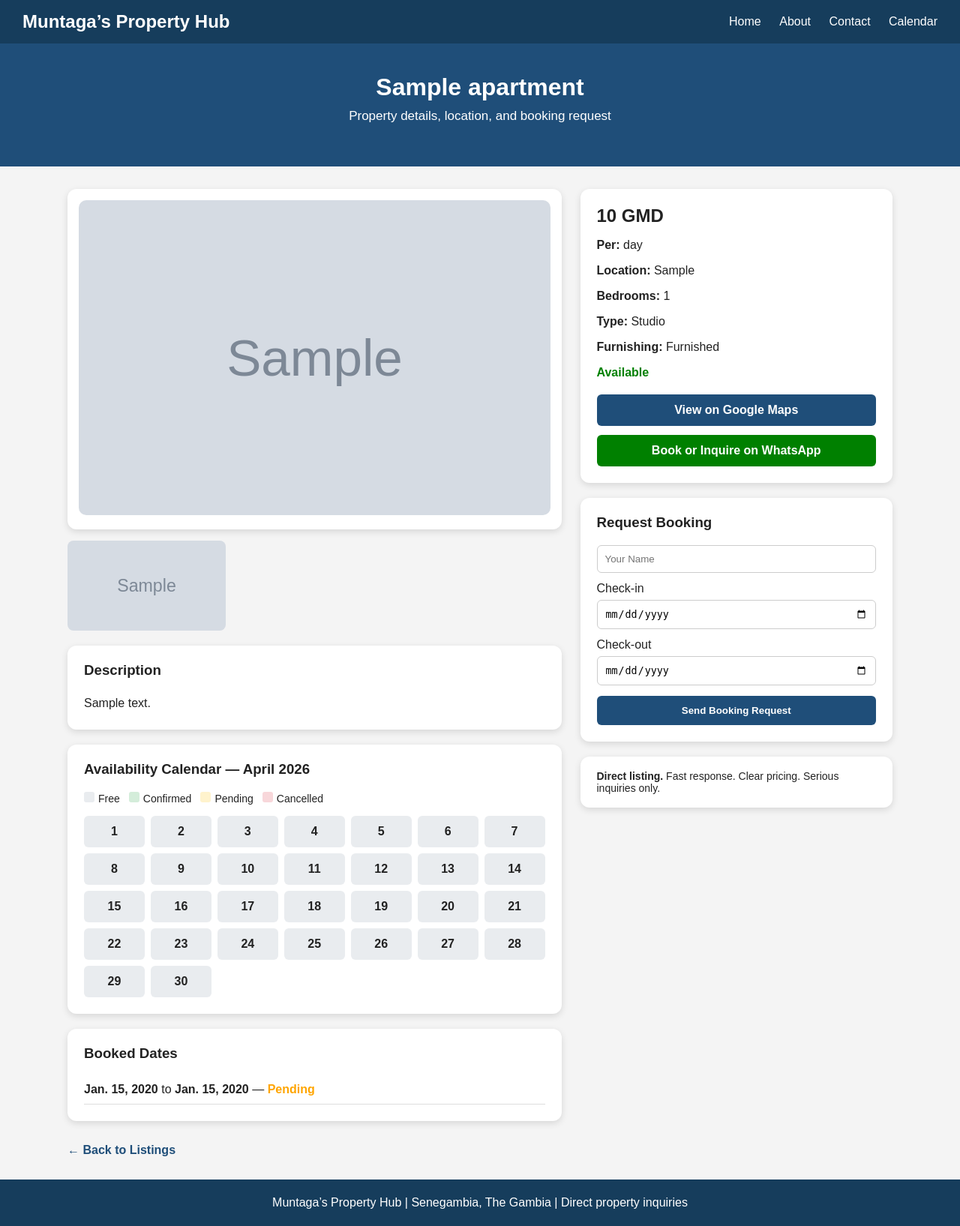
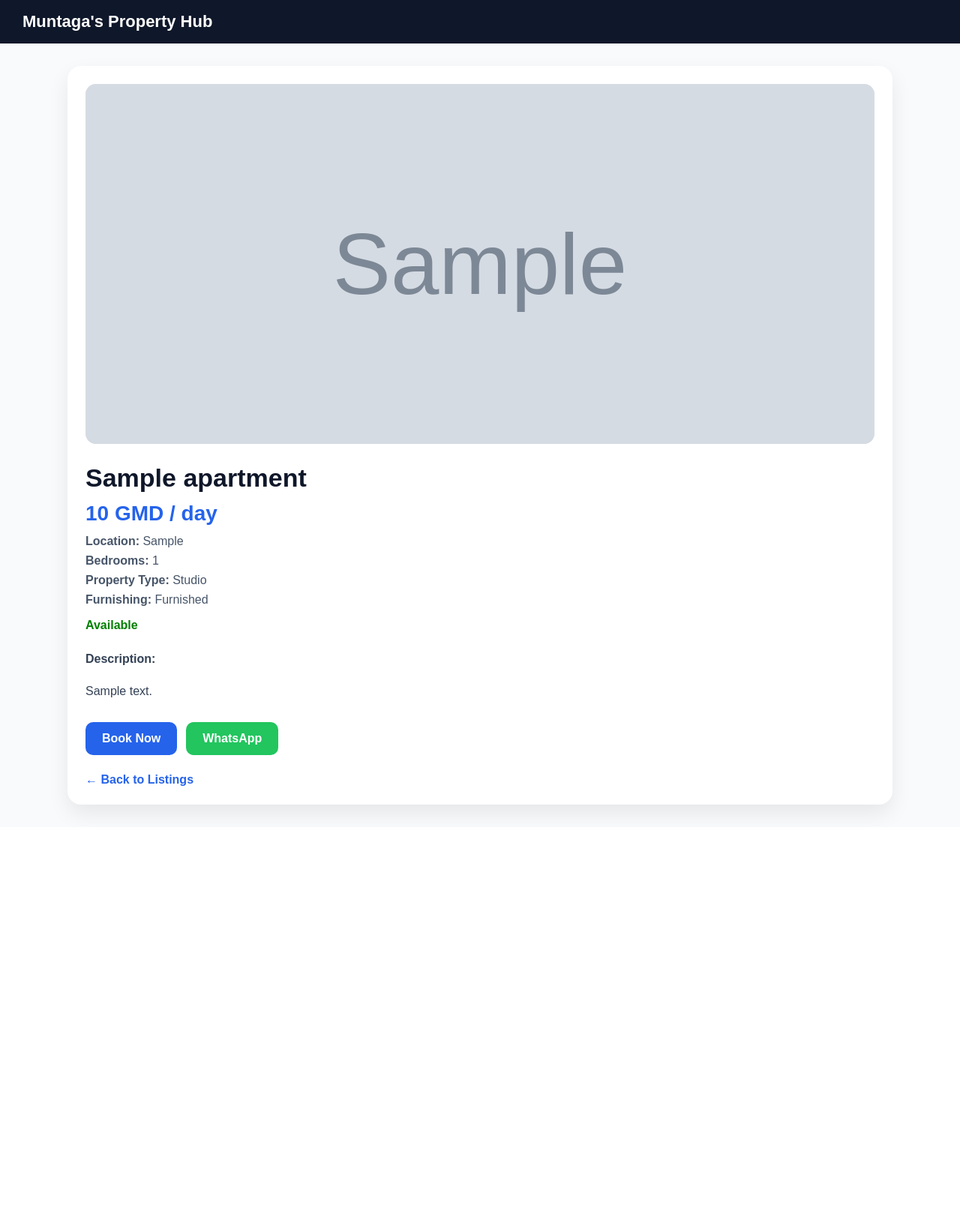
Before and after one commit to muntaga33/apartment-site, a Django app: page /apartment/1/ in a window 1280 px wide. Shown: the whole page at 75% size. After the commit the page ends 1092 px from the top, so only its background shows below. Run offline with Django 5.2, Linux system fonts and the light colour scheme; tables that the repository leaves empty hold one stand-in row (values such as "Sample post"); grey boxes marked "Sample" are stand-in pictures.

Commit message:
premium detail page

```diff
--- a/properties/templates/properties/apartment_detail.html
+++ b/properties/templates/properties/apartment_detail.html
@@ -1,181 +1,170 @@
+{% load static %}
 <!DOCTYPE html>
 <html>
 <head>
-    <title>Muntaga’s Property Hub</title>
+    <title>{{ apartment.title }}</title>
+    <meta name="viewport" content="width=device-width, initial-scale=1.0">
+
+    <style>
+        body {
+            font-family: Arial, sans-serif;
+            margin: 0;
+            background: #f8fafc;
+            color: #0f172a;
+        }
+
+        .navbar {
+            background: #0f172a;
+            color: white;
+            padding: 16px 30px;
+            font-size: 22px;
+            font-weight: bold;
+        }
+
+        .container {
+            width: 90%;
+            max-width: 1100px;
+            margin: 30px auto;
+        }
+
+        .card {
+            background: white;
+            border-radius: 18px;
+            padding: 24px;
+            box-shadow: 0 12px 28px rgba(0,0,0,0.08);
+        }
+
+        .property-image {
+            width: 100%;
+            max-height: 480px;
+            object-fit: cover;
+            border-radius: 14px;
+            margin-bottom: 22px;
+            background: #e2e8f0;
+        }
+
+        h1 {
+            margin-top: 0;
+            margin-bottom: 12px;
+            font-size: 34px;
+        }
+
+        .price {
+            font-size: 28px;
+            color: #2563eb;
+            font-weight: bold;
+            margin-bottom: 12px;
+        }
+
+        .meta {
+            color: #475569;
+            margin: 8px 0;
+            font-size: 16px;
+        }
+
+        .description {
+            margin-top: 22px;
+            line-height: 1.7;
+            color: #334155;
+        }
+
+        .status {
+            margin-top: 16px;
+            font-weight: bold;
+            font-size: 16px;
+        }
+
+        .available {
+            color: green;
+        }
+
+        .not-available {
+            color: red;
+        }
+
+        .buttons {
+            margin-top: 28px;
+            display: flex;
+            flex-wrap: wrap;
+            gap: 12px;
+        }
+
+        .btn {
+            display: inline-block;
+            padding: 13px 22px;
+            border-radius: 10px;
+            text-decoration: none;
+            font-weight: bold;
+        }
+
+        .btn-primary {
+            background: #2563eb;
+            color: white;
+        }
+
+        .btn-secondary {
+            background: #22c55e;
+            color: white;
+        }
+
+        .back-link {
+            display: inline-block;
+            margin-top: 24px;
+            color: #2563eb;
+            text-decoration: none;
+            font-weight: 600;
+        }
+    </style>
 </head>
-<body style="font-family: Arial, sans-serif; background-color: #f4f4f4; margin: 0; color: #222;">
 
-    <div style="background-color: #163d5c; color: white; padding: 15px 30px; display: flex; justify-content: space-between; align-items: center; flex-wrap: wrap;">
-        <div style="font-size: 24px; font-weight: bold;">Muntaga’s Property Hub</div>
-        <div>
-            <a href="/" style="color: white; text-decoration: none; margin-left: 20px;">Home</a>
-            <a href="/about/" style="color: white; text-decoration: none; margin-left: 20px;">About</a>
-            <a href="/contact/" style="color: white; text-decoration: none; margin-left: 20px;">Contact</a>
-            <a href="/calendar/" style="color: white; text-decoration: none; margin-left: 20px;">Calendar</a>
-        </div>
+<body>
+
+    <div class="navbar">
+        Muntaga's Property Hub
     </div>
 
-    <div style="background-color: #1f4e79; color: white; padding: 40px 20px; text-align: center;">
-        <h1 style="margin: 0;">{{ apartment.title }}</h1>
-        <p style="margin-top: 10px; font-size: 17px;">Property details, location, and booking request</p>
-    </div>
-
-    <div style="width: 90%; max-width: 1100px; margin: 30px auto; display: flex; flex-wrap: wrap; gap: 25px;">
-
-        <div style="flex: 1 1 58%; min-width: 320px;">
+    <div class="container">
+        <div class="card">
 
             {% if apartment.image %}
-                <div style="background: white; padding: 15px; border-radius: 12px; box-shadow: 0 3px 10px rgba(0,0,0,0.12);">
-                    <img src="{{ apartment.image.url }}" style="width:100%; height:420px; object-fit:cover; border-radius:10px;">
+                <img src="{{ apartment.image.url }}" alt="{{ apartment.title }}" class="property-image">
+            {% else %}
+                <div class="property-image"></div>
+            {% endif %}
+
+            <h1>{{ apartment.title }}</h1>
+
+            <div class="price">
+                {{ apartment.price }} {{ apartment.currency }} / {{ apartment.price_type }}
+            </div>
+
+            <p class="meta"><strong>Location:</strong> {{ apartment.location }}</p>
+            <p class="meta"><strong>Bedrooms:</strong> {{ apartment.bedrooms }}</p>
+            <p class="meta"><strong>Property Type:</strong> {{ apartment.get_property_type_display }}</p>
+            <p class="meta"><strong>Furnishing:</strong> {{ apartment.get_furnishing_display }}</p>
+
+            {% if apartment.available %}
+                <p class="status available">Available</p>
+            {% else %}
+                <p class="status not-available">Not Available</p>
+            {% endif %}
+
+            {% if apartment.description %}
+                <div class="description">
+                    <strong>Description:</strong>
+                    <p>{{ apartment.description }}</p>
                 </div>
             {% endif %}
 
-            {% if apartment.images.all %}
-                <div style="margin-top: 15px; display:flex; flex-wrap:wrap; gap:10px;">
-                    {% for img in apartment.images.all %}
-                        <img src="{{ img.image.url }}" style="width:32%; height:120px; object-fit:cover; border-radius:8px;">
-                    {% endfor %}
-                </div>
-            {% endif %}
-
-            <div style="margin-top: 20px; background: white; padding: 22px; border-radius: 12px; box-shadow: 0 3px 10px rgba(0,0,0,0.12);">
-                <h3 style="margin-top: 0;">Description</h3>
-                <p style="line-height: 1.7; margin-bottom: 0;">{{ apartment.description }}</p>
+            <div class="buttons">
+                <a href="#" class="btn btn-primary">Book Now</a>
+                <a href="https://wa.me/2207799703" class="btn btn-secondary">WhatsApp</a>
             </div>
 
-            <div style="margin-top: 20px; background: white; padding: 22px; border-radius: 12px; box-shadow: 0 3px 10px rgba(0,0,0,0.12);">
-                <h3 style="margin-top: 0;">Availability Calendar — {{ month_name }}</h3>
-
-                <div style="display:flex; gap:12px; flex-wrap:wrap; margin-bottom:15px; font-size:14px;">
-                    <span><span style="display:inline-block; width:14px; height:14px; background:#e9ecef; border-radius:3px; margin-right:5px;"></span>Free</span>
-                    <span><span style="display:inline-block; width:14px; height:14px; background:#d4edda; border-radius:3px; margin-right:5px;"></span>Confirmed</span>
-                    <span><span style="display:inline-block; width:14px; height:14px; background:#fff3cd; border-radius:3px; margin-right:5px;"></span>Pending</span>
-                    <span><span style="display:inline-block; width:14px; height:14px; background:#f8d7da; border-radius:3px; margin-right:5px;"></span>Cancelled</span>
-                </div>
-
-                <div style="display:grid; grid-template-columns: repeat(7, 1fr); gap:8px;">
-                    {% for item in calendar_days %}
-                        <div style="
-                            padding:12px;
-                            text-align:center;
-                            border-radius:6px;
-                            font-weight:bold;
-                            {% if item.status == 'confirmed' %}
-                                background:#d4edda;
-                            {% elif item.status == 'pending' %}
-                                background:#fff3cd;
-                            {% elif item.status == 'cancelled' %}
-                                background:#f8d7da;
-                            {% else %}
-                                background:#e9ecef;
-                            {% endif %}
-                        ">
-                            {{ item.day }}
-                        </div>
-                    {% endfor %}
-                </div>
-            </div>
-
-            <div style="margin-top: 20px; background: white; padding: 22px; border-radius: 12px; box-shadow: 0 3px 10px rgba(0,0,0,0.12);">
-                <h3 style="margin-top: 0;">Booked Dates</h3>
-
-                {% for booking in bookings %}
-                    <div style="padding: 10px 0; border-bottom: 1px solid #ddd;">
-                        <strong>{{ booking.check_in }}</strong> to <strong>{{ booking.check_out }}</strong>
-                        —
-                        {% if booking.status == 'confirmed' %}
-                            <span style="color: green; font-weight: bold;">Confirmed</span>
-                        {% elif booking.status == 'cancelled' %}
-                            <span style="color: red; font-weight: bold;">Cancelled</span>
-                        {% else %}
-                            <span style="color: orange; font-weight: bold;">Pending</span>
-                        {% endif %}
-                    </div>
-                {% empty %}
-                    <p style="margin-bottom: 0;">No bookings yet for this property.</p>
-                {% endfor %}
-            </div>
-
-        </div>
-
-        <div style="flex: 1 1 36%; min-width: 300px;">
-
-            <div style="background: white; padding: 22px; border-radius: 12px; box-shadow: 0 3px 10px rgba(0,0,0,0.12);">
-                <h2 style="margin-top: 0; margin-bottom: 10px;">{{ apartment.price }} {{ apartment.currency }}</h2>
-                <p><strong>Per:</strong> {{ apartment.price_type }}</p>
-                <p><strong>Location:</strong> {{ apartment.location }}</p>
-                <p><strong>Bedrooms:</strong> {{ apartment.bedrooms }}</p>
-                <p><strong>Type:</strong> {{ apartment.get_property_type_display }}</p>
-                <p><strong>Furnishing:</strong> {{ apartment.get_furnishing_display }}</p>
-
-                {% if apartment.available %}
-                    <p style="color: green; font-weight: bold;">Available</p>
-                {% else %}
-                    <p style="color: red; font-weight: bold;">Not Available</p>
-                {% endif %}
-
-                <div style="margin-top: 20px;">
-                    {% if apartment.map_link %}
-                        <a href="{{ apartment.map_link }}" target="_blank"
-                           style="display:block; margin-bottom:12px; padding:12px; background:#1f4e79; color:white; text-align:center; border-radius:6px; text-decoration:none; font-weight:bold;">
-                            View on Google Maps
-                        </a>
-                    {% endif %}
-
-                    <a href="https://wa.me/{{ apartment.phone }}?text=Hello%20I%20am%20interested%20in%20{{ apartment.title }}"
-                       style="display:block; padding:12px; background:green; color:white; text-align:center; border-radius:6px; text-decoration:none; font-weight:bold;">
-                        Book or Inquire on WhatsApp
-                    </a>
-                </div>
-            </div>
-
-            <div style="margin-top: 20px; background: white; padding: 22px; border-radius: 12px; box-shadow: 0 3px 10px rgba(0,0,0,0.12);">
-                <h3 style="margin-top: 0;">Request Booking</h3>
-
-                {% if error %}
-                    <p style="color:red; font-weight:bold;">{{ error }}</p>
-                {% endif %}
-
-                {% if success %}
-                    <p style="color:green; font-weight:bold;">{{ success }}</p>
-                {% endif %}
-
-                <form method="post">
-                    {% csrf_token %}
-
-                    <input name="name" placeholder="Your Name" required
-                           style="width:100%; padding:10px; margin-bottom:12px; box-sizing:border-box; border:1px solid #ccc; border-radius:6px;">
-
-                    <label style="display:block; margin-bottom:6px;">Check-in</label>
-                    <input type="date" name="check_in" required
-                           style="width:100%; padding:10px; margin-bottom:12px; box-sizing:border-box; border:1px solid #ccc; border-radius:6px;">
-
-                    <label style="display:block; margin-bottom:6px;">Check-out</label>
-                    <input type="date" name="check_out" required
-                           style="width:100%; padding:10px; margin-bottom:14px; box-sizing:border-box; border:1px solid #ccc; border-radius:6px;">
-
-                    <button style="padding:12px; background:#1f4e79; color:white; width:100%; border:none; border-radius:6px; font-weight:bold;">
-                        Send Booking Request
-                    </button>
-                </form>
-            </div>
-
-            <div style="margin-top: 20px; background: white; padding: 18px 22px; border-radius: 12px; box-shadow: 0 3px 10px rgba(0,0,0,0.12);">
-                <p style="margin: 0; font-size: 14px;">
-                    <strong>Direct listing.</strong> Fast response. Clear pricing. Serious inquiries only.
-                </p>
-            </div>
+            <a href="/" class="back-link">← Back to Listings</a>
 
         </div>
     </div>
 
-    <div style="width: 90%; max-width: 1100px; margin: 10px auto 30px auto;">
-        <a href="/" style="text-decoration: none; color: #1f4e79; font-weight: bold;">← Back to Listings</a>
-    </div>
-
-    <div style="background-color: #163d5c; color: white; text-align: center; padding: 22px; margin-top: 20px;">
-        <p style="margin: 0;">Muntaga’s Property Hub | Senegambia, The Gambia | Direct property inquiries</p>
-    </div>
-
 </body>
 </html>
```
